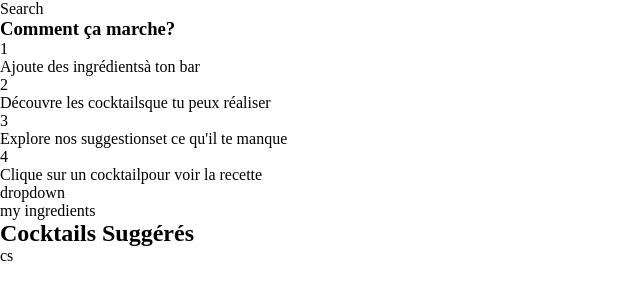
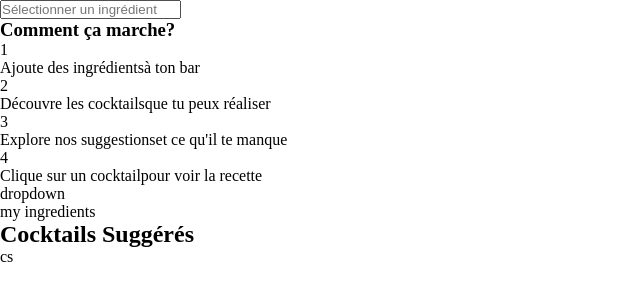
Before and after one commit to WildCodeSchool-2025-09/p2-0526-remote-captain-cocktail, a React (Vite) app: page /bar in a window 1280 px wide. Shown: the top 300 px of the page, without its empty margins (0-640 px from the left). Built offline with nearby package versions, Linux system fonts and the light colour scheme; no server answers.

Commit message:
fetch ingredients from api

```diff
--- a/src/components/IngredientsSearch/IngredientsDropdown.tsx
+++ /dev/null
@@ -1,5 +0,0 @@
-function IngredientsSearch() {
-	return <div>Search</div>;
-}
-
-export default IngredientsSearch;
--- /dev/null
+++ b/src/components/IngredientsSearch/IngredientsSearch.module.scss
@@ -0,0 +1,3 @@
+.search-bar {
+
+}
--- /dev/null
+++ b/src/components/IngredientsSearch/IngredientsSearch.tsx
@@ -0,0 +1,16 @@
+import styles from "./IngredientsSearch.module.scss";
+
+function IngredientsSearch({ search, setSearch }) {
+	return (
+		<div className={styles["search-bar"]}>
+			<input
+				type="text"
+				placeholder="Sélectionner un ingrédient"
+				value={search}
+				onChange={(e) => setSearch(e.target.value)}
+			/>
+		</div>
+	);
+}
+
+export default IngredientsSearch;
--- a/src/pages/Bar/Bar.tsx
+++ b/src/pages/Bar/Bar.tsx
@@ -1,16 +1,49 @@
+import { useEffect, useState } from "react";
+
 import IngredientsDropdown from "../../components/IngredientsDropdown/IngredientsDropdown";
-import IngredientsSearch from "../../components/IngredientsSearch/IngredientsDropdown";
+import IngredientsSearch from "../../components/IngredientsSearch/IngredientsSearch";
 import MyIngredients from "../../components/MyIngredients/MyIngredients";
 import MySuggestions from "../../components/MySuggestions/MySuggestions";
 
 import styles from "./Bar.module.scss";
 
 import t from "../../data/fr_FR.json";
+import type { IngredientListItem } from "../../types/types";
+
+const API_KEY = import.meta.env.VITE_API_KEY;
+const BASE = `https://www.thecocktaildb.com/api/json/v2/${API_KEY}`;
 
 function Bar() {
+	const [ingredients, setIngredients] = useState<IngredientListItem[]>([]);
+
+	useEffect(() => {
+		fetch(`${BASE}/list.php?i=list`)
+			.then((res) => res.json())
+			.then((data) => setIngredients(data.drinks));
+	}, []);
+
+	const [search, setSearch] = useState("");
+
+	// async function getAllDrinks() {
+	// 	const letters = "abcdefghijklmnopqrstuvwxyz".split("");
+	// 	const results = await Promise.all(
+	// 		letters.map((letter) =>
+	// 			fetch(`${BASE}/search.php?f=${letter}`)
+	// 				.then((res) => res.json())
+	// 				.then((data) => data.drinks ?? []),
+	// 		),
+	// 	);
+	// 	return results.flat();
+	// }
+
+	// useEffect(() => {
+	// 	getAllDrinks().then((drinks) => setCocktails(drinks));
+	// }, []);
+
 	return (
 		<div className={styles["bar-page"]}>
-			<IngredientsSearch />
+			{console.log(ingredients)}
+			<IngredientsSearch search={search} setSearch={setSearch} />
 			<div className="how-to">
 				<h3>{t.bar.howTo.title}</h3>
 				<ul>
```
Also changed, not shown: src/types/types.ts (+19 -15 lines).
